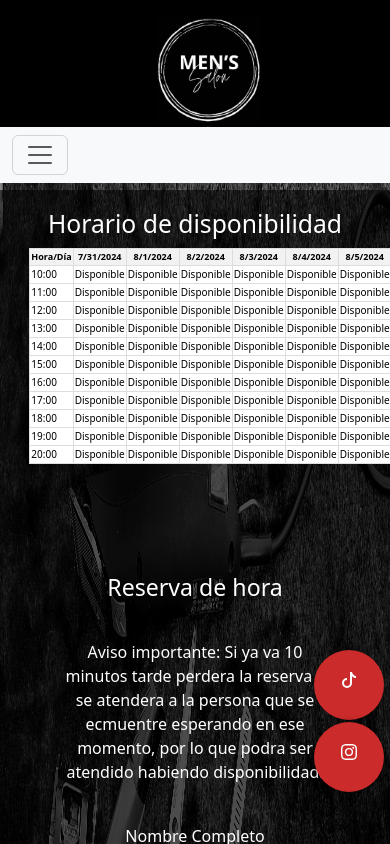
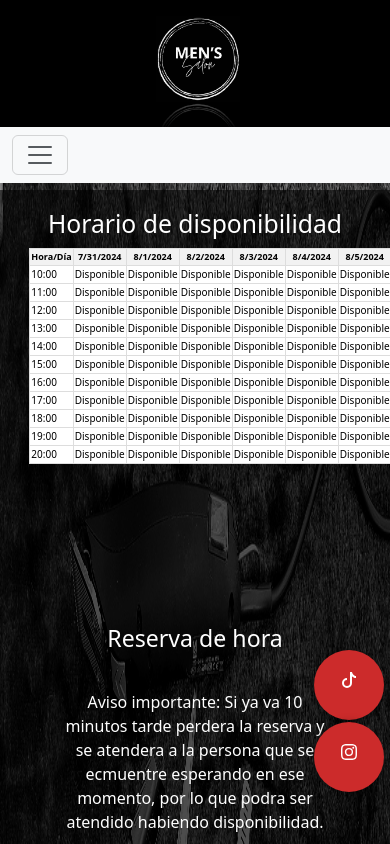
Before and after one commit to JeanDiaz07/Barberia, a website: page Reserva.html in a window 390 px wide. Shown: the top 844 px of the page. Drawn offline with nearby package versions, Linux system fonts and the light colour scheme.

Commit message:
reserva pagina

```diff
--- a/Reserva.html
+++ b/Reserva.html
@@ -86,7 +86,7 @@
      </select>
 <br>
 <a>Servicio por solicitar</a>
-<input type="text"  id="ServicioOPC" readonly></select>
+<input type="text"  id="ServicioOPC" ></select>
 <br>
 <a> Barbero a reservar  </a>
 <select id="Persona" required>
--- a/Style/Reserva.css
+++ b/Style/Reserva.css
@@ -131,7 +131,7 @@ background-color: darkgrey;
 
     body main{
         width: 100%;
-        height: 140%;
+        height: 160%;
         padding: 2%;
         background-image: url(../Imagenes/animals-1851535_1280.jpg);
         background-repeat: no-repeat;
--- a/Style/header_Footer.css
+++ b/Style/header_Footer.css
@@ -47,7 +47,7 @@ body footer img{
 
 
             body header img {
-                width: 60% ;
+                width: 48% ;
                 height: auto ;
                 -webkit-box-reflect: below 0 linear-gradient(transparent,transparent,transparent,rgba(0,0,0,0.3));
 
```
